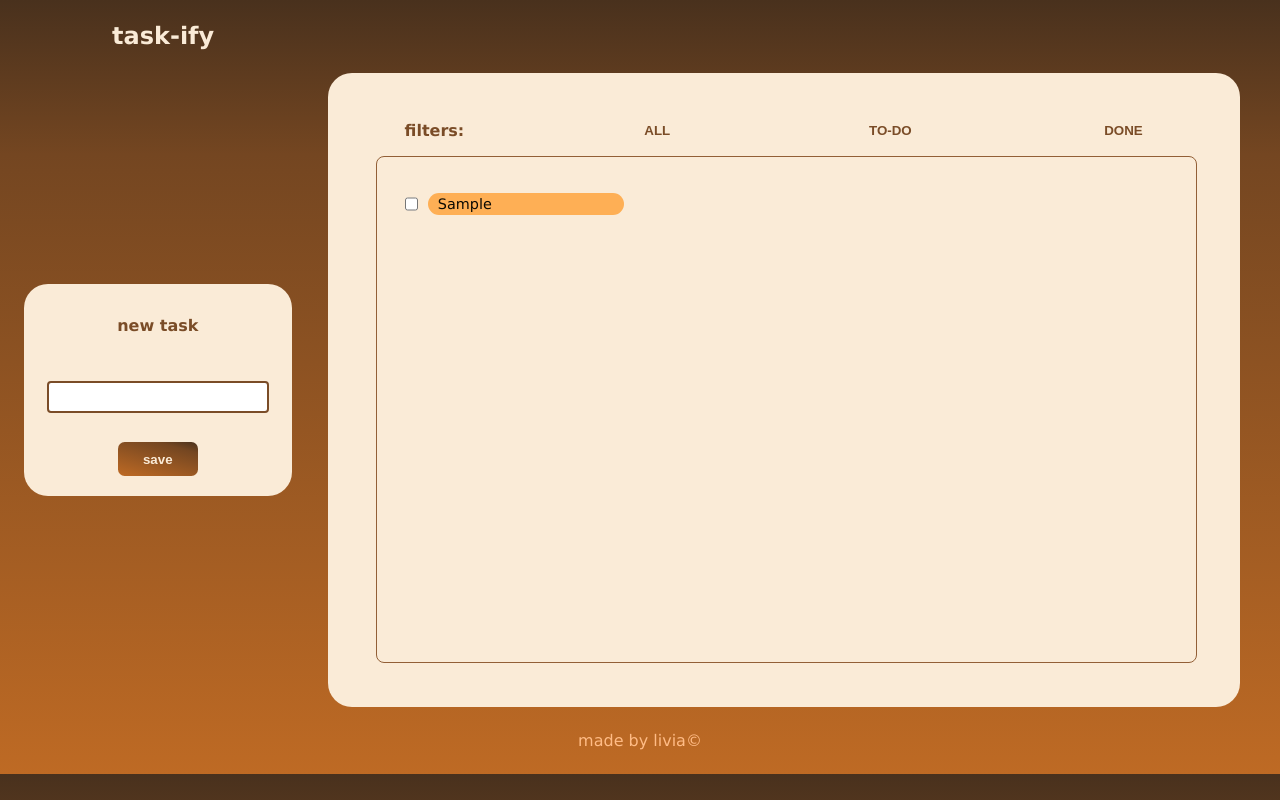
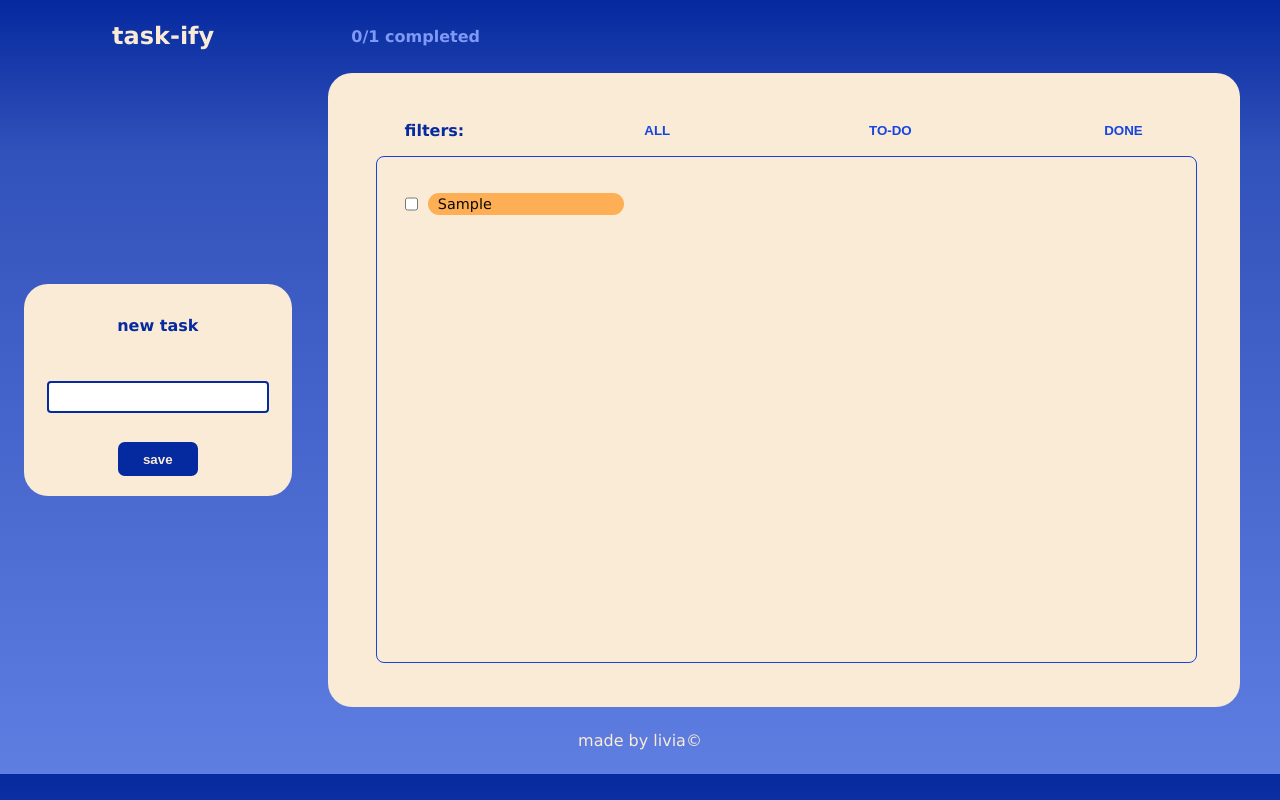
Before and after one commit to lvmendess/list-ify, a plain HTML site: page task-ify/index.html in a window 1280 px wide. Both pictures are taken after typing "Sample" into the empty fields and a click on the button "save". Drawn offline with Linux system fonts and the light colour scheme.

Commit message:
new colors; done!

```diff
--- a/task-ify/index.html
+++ b/task-ify/index.html
@@ -8,7 +8,7 @@
     <body>
         <header>
             <h2 id="website-title">task-ify</h2>
-            <p id="countToDo"></p>
+            <p id="tasksCount"><span id="done">0</span>/<span id="all">0</span> completed</p>
         </header>
         <div class="screen">
             <form>
--- a/task-ify/script.js
+++ b/task-ify/script.js
@@ -5,14 +5,23 @@ function count(){
     return tasks.length;
 }
 
-function getToDo(){
-    let todo = 0;
+function getDone(){
+    let doneNum = 0;
     for(let i = 0; i<tasks.length; i++){
-        if(tasks[i].classList.has('to-do')){
-            todo++;
+        if(tasks[i].classList.contains('done')){
+            doneNum+=1;
         }
     }
-    return todo;
+    return doneNum;
+}
+
+function updateCount(){
+    const allCount = document.getElementById('all');
+    let all = count();
+    allCount.textContent = all;
+    const doneCount = document.getElementById('done');
+    let done = getDone();
+    doneCount.textContent = done;
 }
 
 function saveTask(){
@@ -37,11 +46,14 @@ function saveTask(){
                 label.style.textDecoration = 'line-through';
                 task.classList.remove('to-do');
                 task.classList.add('done');
+                updateCount();
             } else {
                 label.style.textDecoration = 'none';
                 task.classList.remove('done');
                 task.classList.add('to-do');
+                updateCount();
             }
+            updateCount();
         });
 
         task.appendChild(checkbox);
@@ -49,8 +61,9 @@ function saveTask(){
 
         document.getElementById('taskview').appendChild(task);
         tasks.push(task);
-        newTask.value = '';
+        updateCount();
     }
+    newTask.value = '';
 }
 
 function viewAll(){
--- a/task-ify/style.css
+++ b/task-ify/style.css
@@ -1,5 +1,5 @@
 body{
-    background-image: linear-gradient(180deg, #49311d 0%, #744621 20%, #be6a24 100%);
+    background-image: linear-gradient(180deg, #05299E 0%, #3252bb 20%, #5f7ee2 100%);
     font-family:Verdana, Geneva, Tahoma, sans-serif;
 }
 
@@ -18,15 +18,13 @@ header{
     width: 22%;
 }
 
-#countToDo{
-    height: 2.5em;
-    width: 78%;
-    margin-left: 3em;
-    border-radius: 1em;
+#tasksCount{
+    color: #7f9af5;
+    font-weight: 600;
 }
 
 #task:hover, #task:focus, #task:active{
-    border: 0.15em solid #be6a24;
+    border: 0.15em solid #3567d3;
 }
 
 .screen{
@@ -62,7 +60,7 @@ form{
 
 input[type="text"]{
     border-radius: 0.3em;
-    border-color: #7a4c27;
+    border-color: #05299E;
     border-style: solid;
     width: 80%;
 }
@@ -73,16 +71,16 @@ input[type="text"]{
 }
 
 #savebttn{
-    background-image: linear-gradient(195deg, #49311d 0%, #744621 20%, #be6a24 100%);
+    background-color: #05299E;
     color: antiquewhite;
     border-radius: 0.5em;
     margin-bottom: 1.5em;
 }
 
 #savebttn:hover{
-    background-image: linear-gradient(195deg, #835835 0%, #744621 20%, #da7a2c 100%);
+    background-color: #274bc4;
     transform: translateY(-0.1em);
-    transition-duration: 1s;
+    transition-duration: 0.5s;
 }
 
 .todofield{
@@ -102,7 +100,7 @@ nav{
 
 p{
     font-weight:600;
-    color: #7a4c27;
+    color: #05299E;
 }
 
 button{
@@ -111,20 +109,20 @@ button{
     width: 6em;
     background-color: antiquewhite;
     font-weight:600;
-    color: #7a4c27;
+    color: #1544e0;
 }
 
 #filter:hover,
 #filter:active,
 #filter:focus{
-    border: 0.2em solid #7a4c27;
+    border: 0.2em solid #1544e0;
     border-radius: 0.5em;
 }
 
 .taskgallery{
     box-sizing: border-box;
     border-radius: 8px;
-    border: 0.1em solid #925f36;
+    border: 0.1em solid #1544e0;
     width: 90%;
     height: 80%;
     display: flex;
@@ -183,5 +181,5 @@ footer{
 footer p{
     font-size: 1em;
     font-weight: 200;
-    color: #ffbc86;
+    color: antiquewhite;
 }
```
